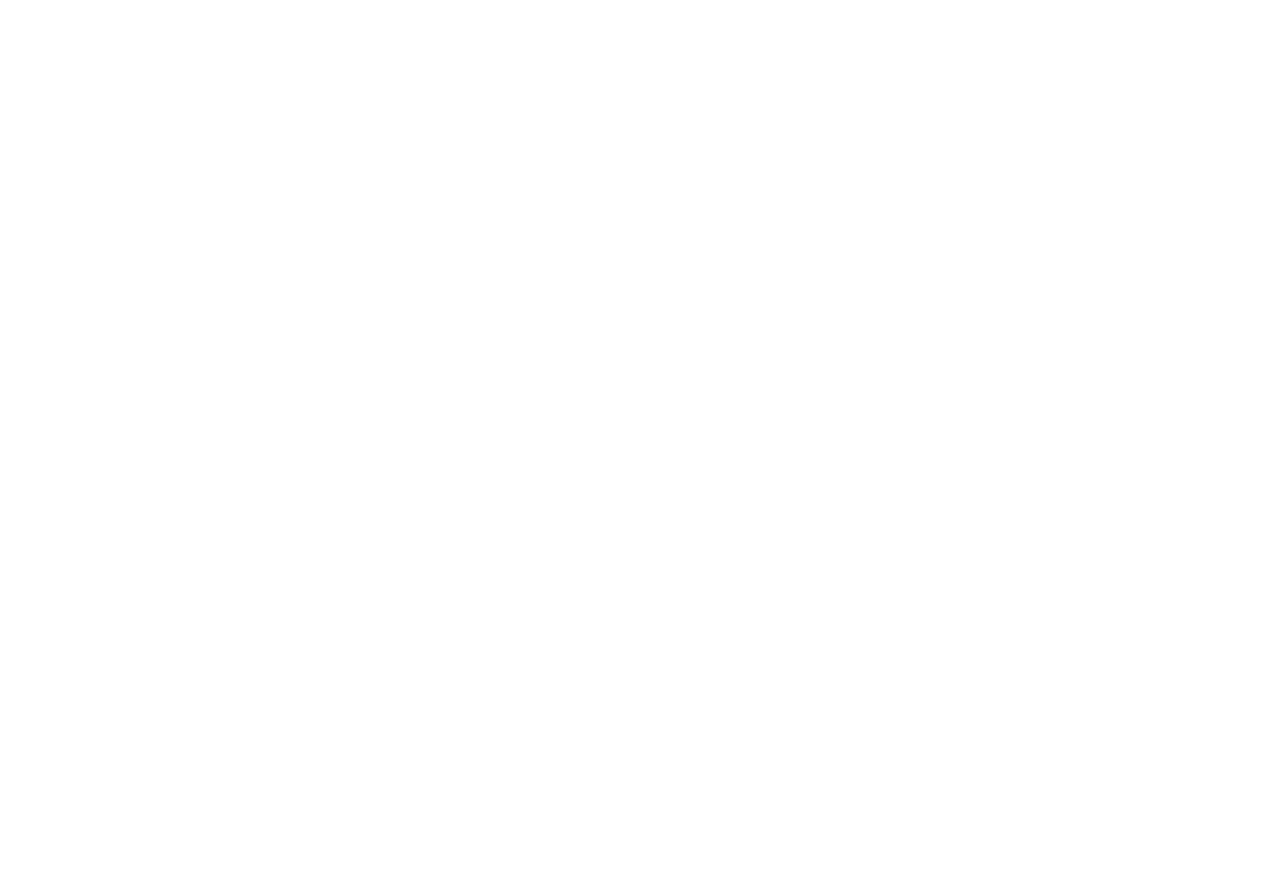
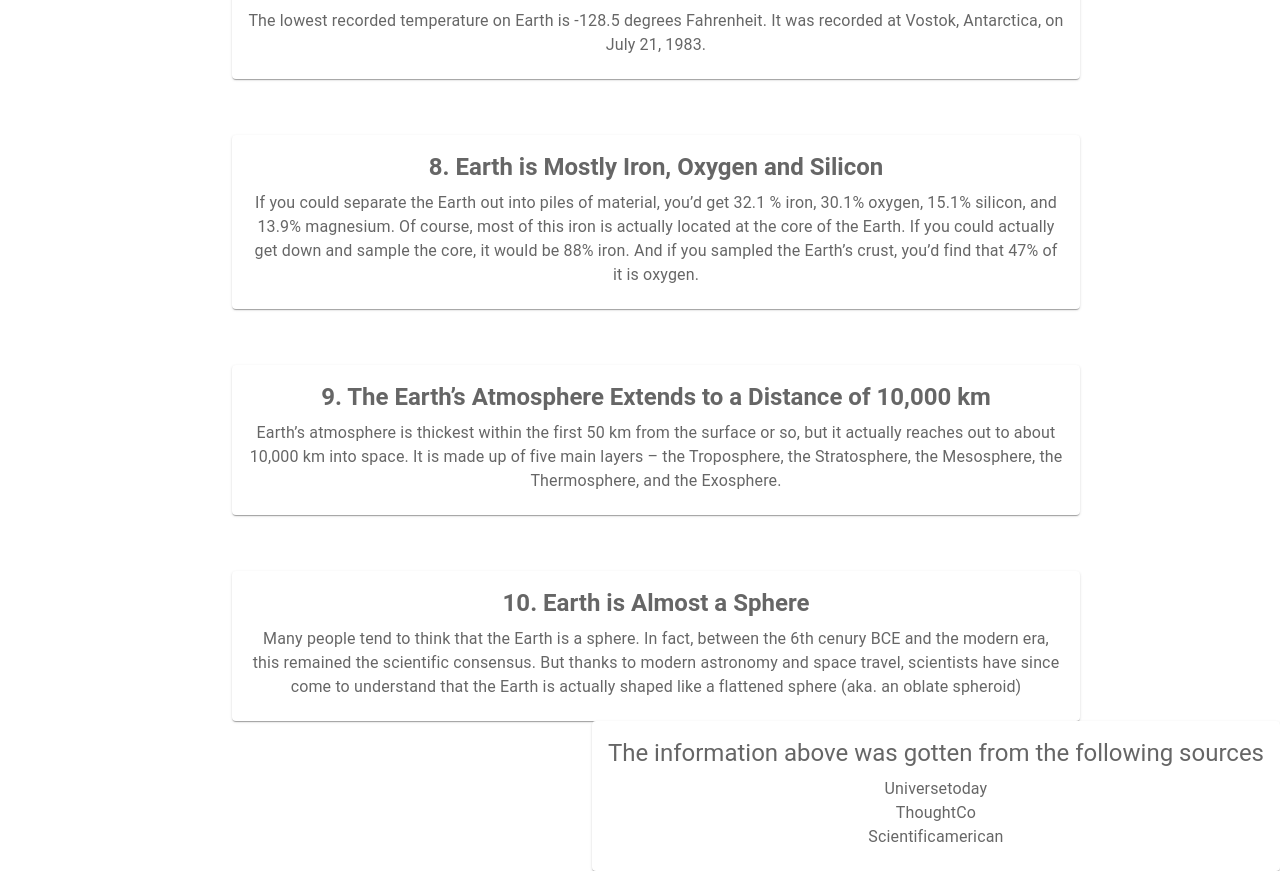
Before and after one commit to sangkamath/test-app, a React (Create React App) app: page /learn in a window 1280 px wide. Shown: the part 1427-2298 px from the top of the page. Before the commit the page ends 800 px from the top, so only its background shows below. Built offline with nearby package versions, Linux system fonts and the light colour scheme.

Commit message:
Added Learn

```diff
--- a/src/component/Learn.js
+++ b/src/component/Learn.js
@@ -1,6 +1,68 @@
+import React from "react";
+import ResponsiveAppBar from "./ResponsiveAppBar";
+import { Typography, styled, Box, Paper, Grid } from "@mui/material";
+import Facts from "../sources/facts.json";
+import Data from "../sources/credit.json";
+
 const Learn = (props) => {
+    const Item = styled(Paper)(({ theme }) => ({
+        backgroundColor: theme.palette.mode === "dark" ? "#1A2027" : "#fff",
+        ...theme.typography.body2,
+        padding: theme.spacing(2),
+        textAlign: "center",
+        color: theme.palette.text.secondary
+    }));
+
     return (
-        <div>Learn</div>
+        <div>
+            <ResponsiveAppBar />
+            {
+                Facts.map((fact, i) => (
+                    <Box key={i} sx={{ flexGrow: 1, mt: 5 }}>
+                        <Grid container spacing={2} elevation={9} justifyContent="center"
+                            sx={{ m: "auto" }}>
+                            <Grid item xs={8}>
+                                <Item>
+                                    <Typography
+                                        variant="h5"
+                                        gutterBottom
+                                        component="div"
+                                        sx={{ fontWeight: 600 }}
+                                    >
+                                        {fact.id}. {fact.title}
+                                    </Typography>
+                                    <Typography variant="body1" gutterBottom>
+                                        {fact.content}
+                                    </Typography>
+                                </Item>
+                            </Grid>
+                        </Grid>
+                    </Box>
+                ))
+            }
+            {
+                Data && Data.map((credit, i) => {
+                    return (
+                        <div key={i}>
+                            <Grid container justifyContent="flex-end">
+                                <Item>
+                                    <Typography variant="h5" gutterBottom component="div">
+                                        The information above was gotten from the following sources
+                                    </Typography>
+                                    <Typography variant="body1" gutterBottom>
+                                        {credit.First}
+                                        <br />
+                                        {credit.Second}
+                                        <br />
+                                        {credit.Last}
+                                    </Typography>
+                                </Item>
+                            </Grid>
+                        </div>
+                    )
+                })
+            }
+        </div>
     )
 }
 
```
